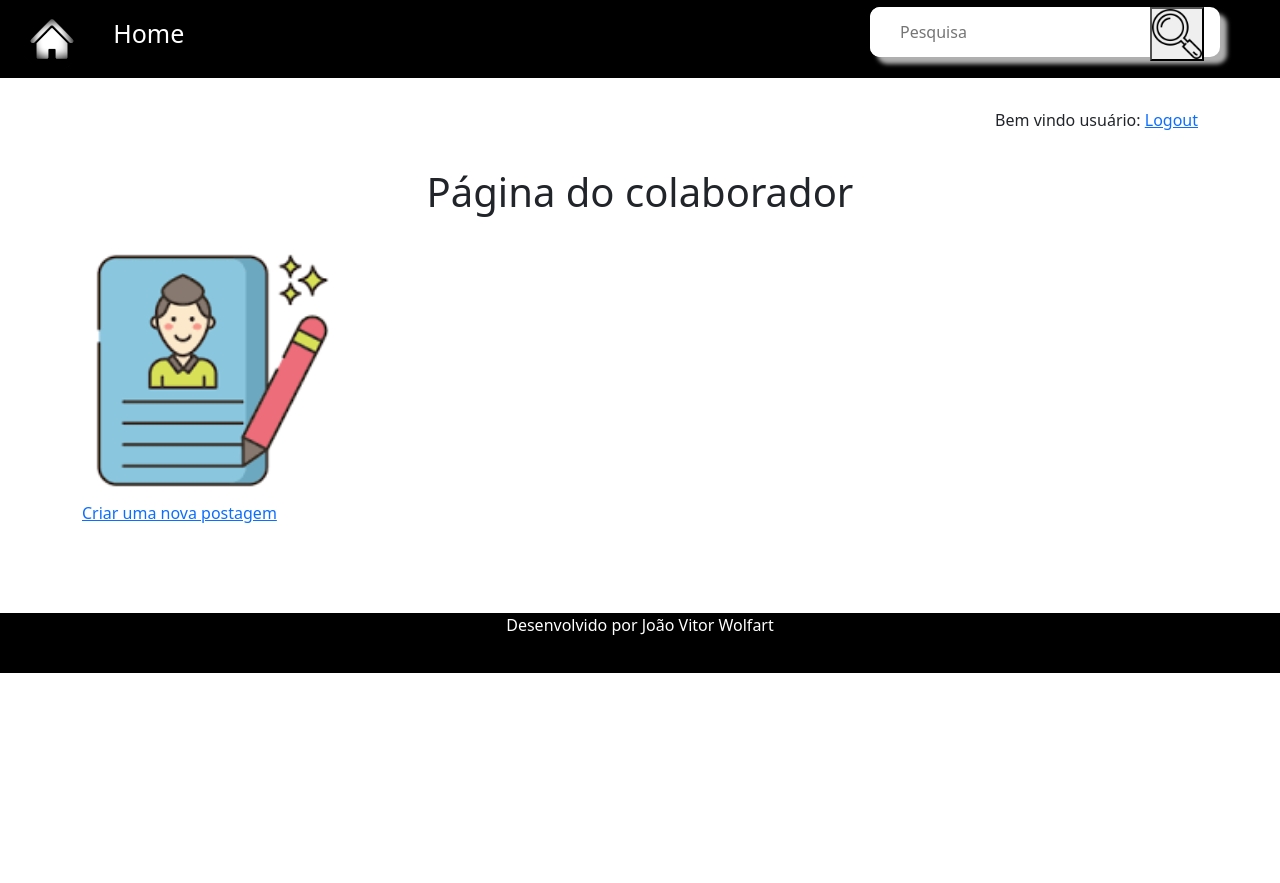
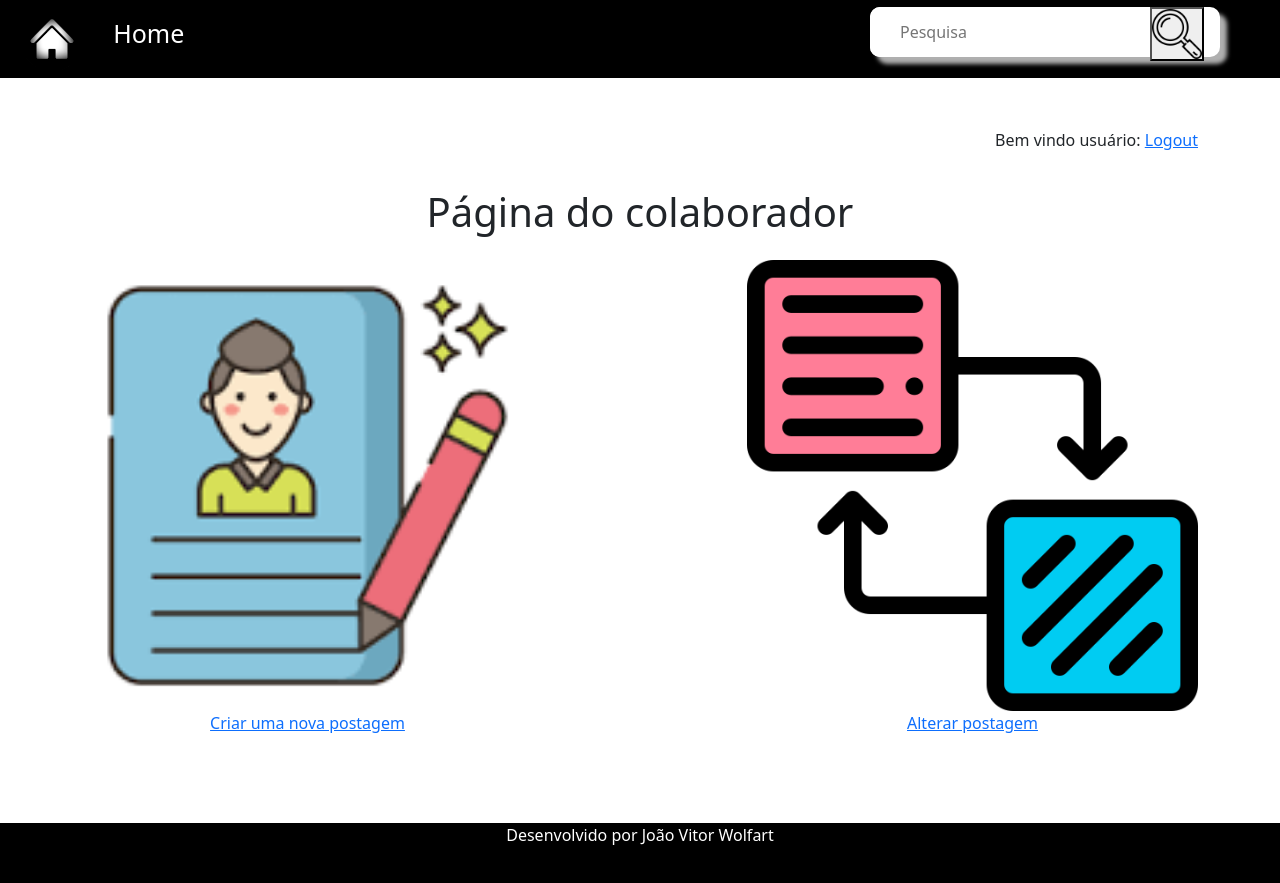
Before and after one commit to JVwolfart/PROJETO-BLOG, a Django app: page /usuarios/colaborador/ in a window 1280 px wide. Before the commit the page ends 673 px from the top, so only its background shows below. Run offline with Django 4.2, Linux system fonts and the light colour scheme; a user stored in the database is signed in; some libraries are stand-ins or nearby versions.

Commit message:
JV 13/04 11:18

```diff
--- a/postagens/templates/categoria.html
+++ b/postagens/templates/categoria.html
@@ -15,9 +15,15 @@
             <a href="{% url 'postagem' p.id%}"><h2>{{p.titulo}}</h2></a>
             <hr>
             <div class="row">
+                {% if p.foto%}
                 <div class="col-lg-4 col-sm-12">
                     <a href="{% url 'postagem' p.id%}"><img src="{{p.foto.url}}" alt="{{p.titulo}}"></a>
                 </div>
+                {%else%}
+                <div class="col-lg-4 col-sm-12">
+                    <a href="{% url 'postagem' p.id%}"><img src="{% static 'img/sem_foto.jpeg'%}" alt="{{p.titulo}}"></a>
+                </div>
+                {%endif%}
                 <div class="col-lg-8">
                     <p>{{p.resumo}}</p>
                     <p>Postado em: {{p.data_postagem}}</p>
--- a/postagens/templates/pesquisa.html
+++ b/postagens/templates/pesquisa.html
@@ -16,9 +16,15 @@ Pesquisa
             <a href="{% url 'postagem' p.id%}"><h2>{{p.titulo}}</h2></a>
             <hr>
             <div class="row">
+                {% if p.foto%}
                 <div class="col-lg-4 col-sm-12">
                     <a href="{% url 'postagem' p.id%}"><img src="{{p.foto.url}}" alt="{{p.titulo}}"></a>
                 </div>
+                {%else%}
+                <div class="col-lg-4 col-sm-12">
+                    <a href="{% url 'postagem' p.id%}"><img src="{% static 'img/sem_foto.jpeg'%}" alt="{{p.titulo}}"></a>
+                </div>
+                {%endif%}
                 <div class="col-lg-8">
                     <p>{{p.resumo}}</p>
                     <p>Postado em: {{p.data_postagem}}</p>
--- a/postagens/templates/postagem.html
+++ b/postagens/templates/postagem.html
@@ -10,8 +10,9 @@
     <div class="foto text-center">
         <p>Postado em {{postagem.data_postagem}}</p>
         <p>Categoria: {{postagem.categoria}}</p>
+        {% if postagem.foto %}
         <img src="{{postagem.foto.url}}">
-
+        {%endif%}
     </div>
 
 <div class="row">
--- a/templates/base.html
+++ b/templates/base.html
@@ -27,7 +27,7 @@
 
 
     <div class="container">
-        <h1 style="padding-top: 100px;"></h1>
+        <h1 style="padding-top: 120px;"></h1>
 
 
 
--- a/usuarios/templates/colaborador.html
+++ b/usuarios/templates/colaborador.html
@@ -9,26 +9,24 @@ Página do Colaborador
 {% include 'parciais/_messages.html'%}
 
 <div class="row py-3">
-    <div class="col-3">
+    <div class="col-5">
         <div>
             <a href="{% url 'artigo'%}"><img src="{% static 'img/icone_postagem.png'%}" style="width: 100%;"></a>
         </div>
 
-        <div>
+        <div class="text-center">
             <a href="{% url 'artigo'%}">Criar uma nova postagem</a>
         </div>
     </div>
+    <div class="col"></div>
+    <div class="col-5">
+        <div>
+            <a href="{% url 'lista'%}"><img src="{% static 'img/icone_alterar.png'%}" style="width: 100%;"></a>
+        </div>
 
-    <div class="col-3">
-
-    </div>
-
-    <div class="col-3">
-
-    </div>
-
-    <div class="col-3">
-
+        <div class="text-center">
+            <a href="{% url 'lista'%}">Alterar postagem</a>
+        </div>
     </div>
 
 </div>
--- a/usuarios/urls.py
+++ b/usuarios/urls.py
@@ -8,4 +8,7 @@ urlpatterns = [
     path('colaborador/', views.index_colaborador, name='colaborador'),
     path('logout/', views.logout, name='logout'),
     path('colaborador/artigo/', views.artigo, name='artigo'),
+    path('colaborador/lista/', views.listar_posts, name='lista'),
+    path('colaborador/alterar/<int:id>', views.alterar_postagem, name='alterar'),
+
 ]
--- a/usuarios/views.py
+++ b/usuarios/views.py
@@ -2,6 +2,9 @@ from django.shortcuts import render, redirect
 from django.contrib import messages, auth
 from django.contrib.auth.models import User
 from django.contrib.auth.decorators import login_required
+from postagens.models import Postagem
+from django.core.paginator import Paginator
+
 
 from .models import FormPostagem
 # Create your views here.
@@ -73,3 +76,32 @@ def artigo(request):
         form.save()
         messages.add_message(request, messages.SUCCESS, 'Post publicado com sucesso')
         return redirect('colaborador')
+
+@login_required(login_url='/usuarios/login')
+def listar_posts(request):
+    posts = Postagem.objects.all().order_by('-id')
+    paginator = Paginator(posts, 10)
+    page = request.GET.get('p')
+    posts = paginator.get_page(page)
+    return render(request, 'lista_posts.html', {'posts': posts})
+
+@login_required(login_url='/usuarios/login')
+def alterar_postagem(request, id):
+
+    postagem = Postagem.objects.get(id=id)
+    form = FormPostagem(request.POST or None , request.FILES , instance=postagem)
+
+    if request.method != 'POST':
+        form = FormPostagem(request.POST or None, instance=postagem)
+        return render(request, 'alterar.html', {'postagem':postagem, 'form':form})
+
+
+    if not form.is_valid():
+        form = FormPostagem(request.POST or None, instance=postagem)
+        messages.add_message(request, messages.ERROR, 'Erro no formulário')
+        return render(request, 'alterar.html', {'postagem':postagem, 'form':form})
+
+    else:
+        form.save()
+        messages.add_message(request, messages.SUCCESS, 'Post alterado com sucesso')
+        return redirect('lista')
```
Also changed, not shown: postagens/templates/index.html (+7 -0 lines), usuarios/templates/alterar.html (added, +26 -0 lines), usuarios/templates/lista_posts.html (added, +59 -0 lines), db.sqlite3, media/fotos/mario_e_sonic_jGMQu6q.webp (added), templates/static/img/icone_alterar.png (added), templates/static/img/sem_foto.jpeg (added).
